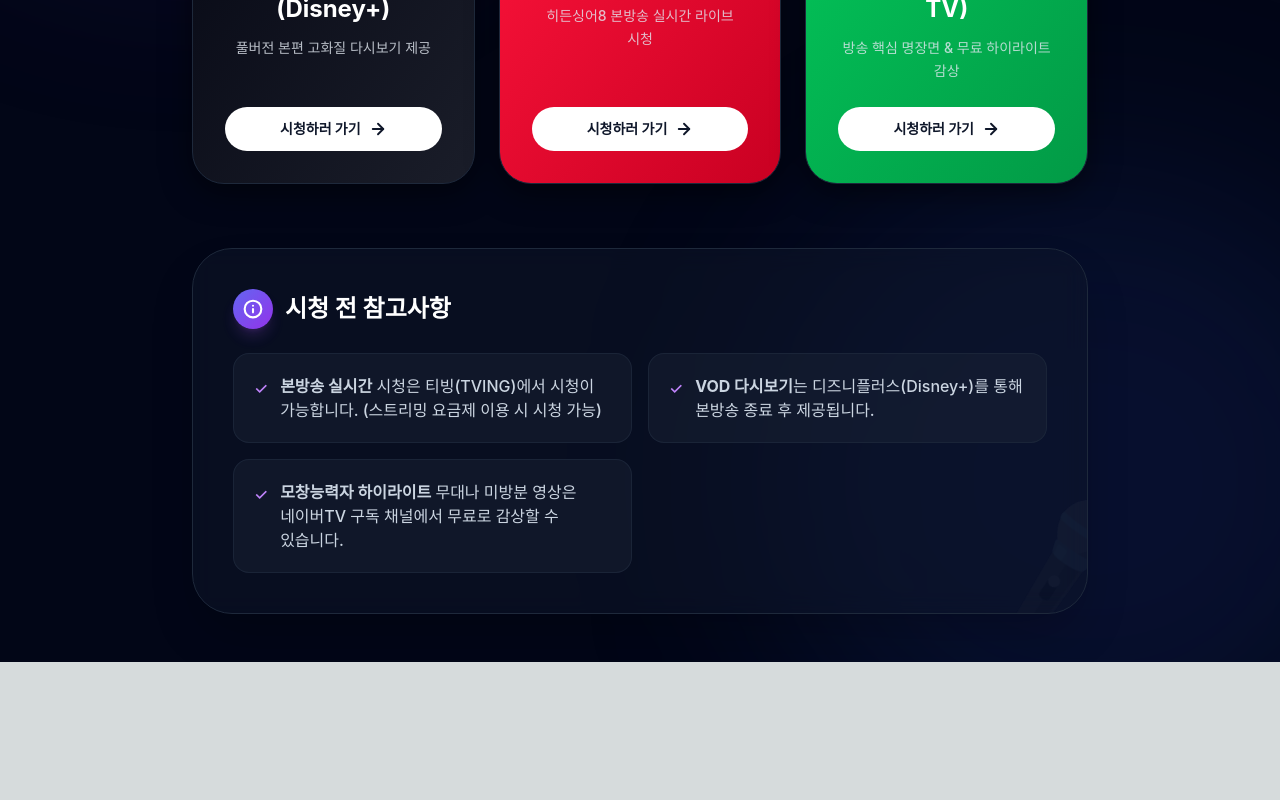
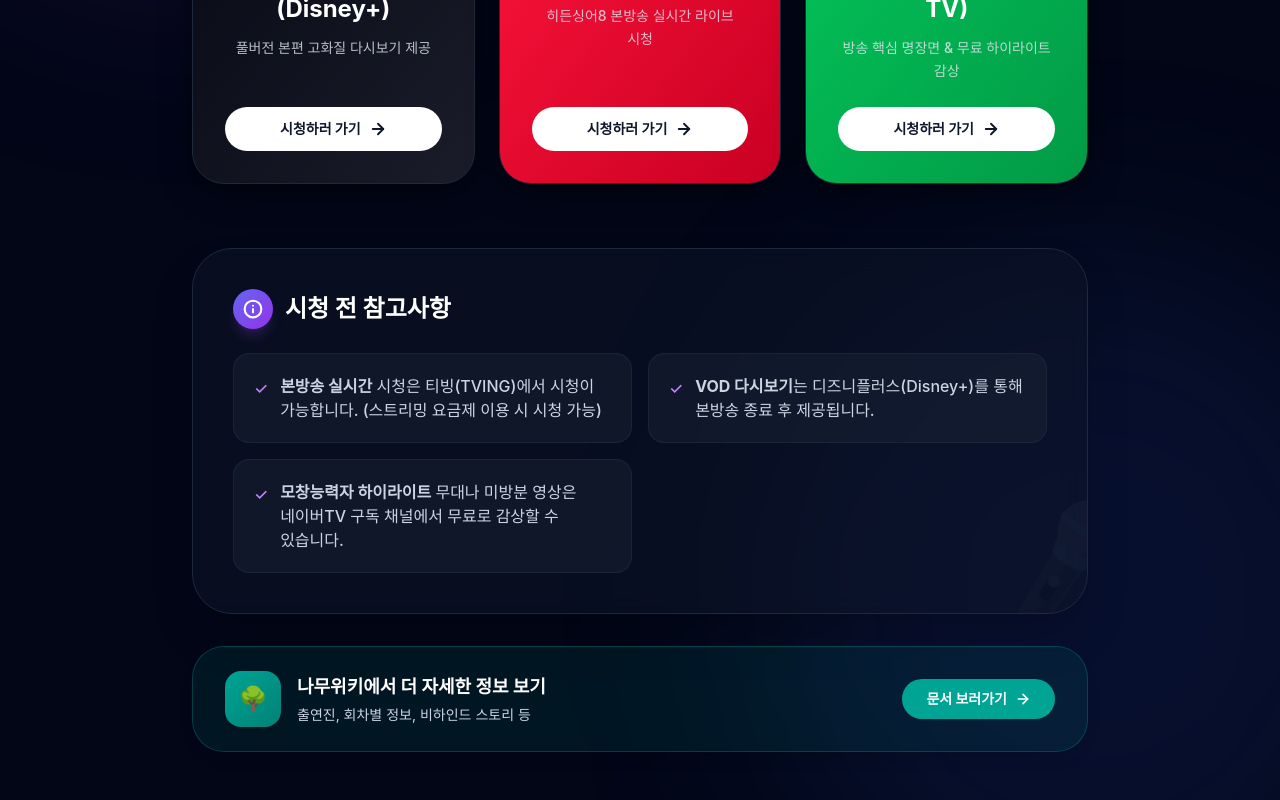
Before and after one commit to feel2174/blog-sitemap, a Next.js app: page /hidden-singer-8 in a window 1280 px wide. Shown: the part 556-1356 px from the top of the page. Before the commit the page ends 1218 px from the top, so only its background shows below. Built offline with nearby package versions, Linux system fonts and the light colour scheme; a web font is replaced by a local one.

Commit message:
feat: add namuwiki link to hidden singer 8

```diff
--- a/src/app/hidden-singer-8/page.tsx
+++ b/src/app/hidden-singer-8/page.tsx
@@ -141,6 +141,28 @@ export default function HiddenSingerPage() {
                 </div>
             </div>
 
+            {/* Namuwiki Link Section */}
+            <div className="w-full max-w-4xl mt-8 z-10 relative">
+                <Link
+                    href="https://namu.wiki/w/%ED%9E%88%EB%93%A0%EC%8B%B1%EC%96%B48"
+                    className="group flex flex-col sm:flex-row items-start sm:items-center justify-between bg-[#00A495]/10 hover:bg-[#00A495]/20 border border-[#00A495]/30 rounded-[2rem] p-6 sm:px-8 transition-all duration-300 shadow-lg backdrop-blur-sm"
+                >
+                    <div className="flex items-center gap-4 mb-4 sm:mb-0">
+                        <div className="w-14 h-14 bg-gradient-to-br from-[#00A495] to-[#008276] rounded-2xl flex items-center justify-center text-white text-2xl shadow-md group-hover:scale-110 transition-transform">
+                            🌳
+                        </div>
+                        <div>
+                            <h3 className="text-white font-bold text-lg mb-1">나무위키에서 더 자세한 정보 보기</h3>
+                            <p className="text-slate-300 text-sm">출연진, 회차별 정보, 비하인드 스토리 등</p>
+                        </div>
+                    </div>
+                    <div className="w-full sm:w-auto inline-flex items-center justify-center bg-[#00A495] text-white rounded-full py-2.5 px-6 font-bold text-sm group-hover:bg-[#008276] transition-colors">
+                        문서 보러가기
+                        <svg xmlns="http://www.w3.org/2000/svg" width="16" height="16" viewBox="0 0 24 24" fill="none" stroke="currentColor" strokeWidth="2.5" strokeLinecap="round" strokeLinejoin="round" className="ml-2 group-hover:translate-x-1 transition-transform"><path d="M5 12h14"></path><path d="m12 5 7 7-7 7"></path></svg>
+                    </div>
+                </Link>
+            </div>
+
             {/* Custom CSS for Shimmer Animation */}
             <style dangerouslySetInnerHTML={{__html: `
                 @keyframes shimmer {
```
